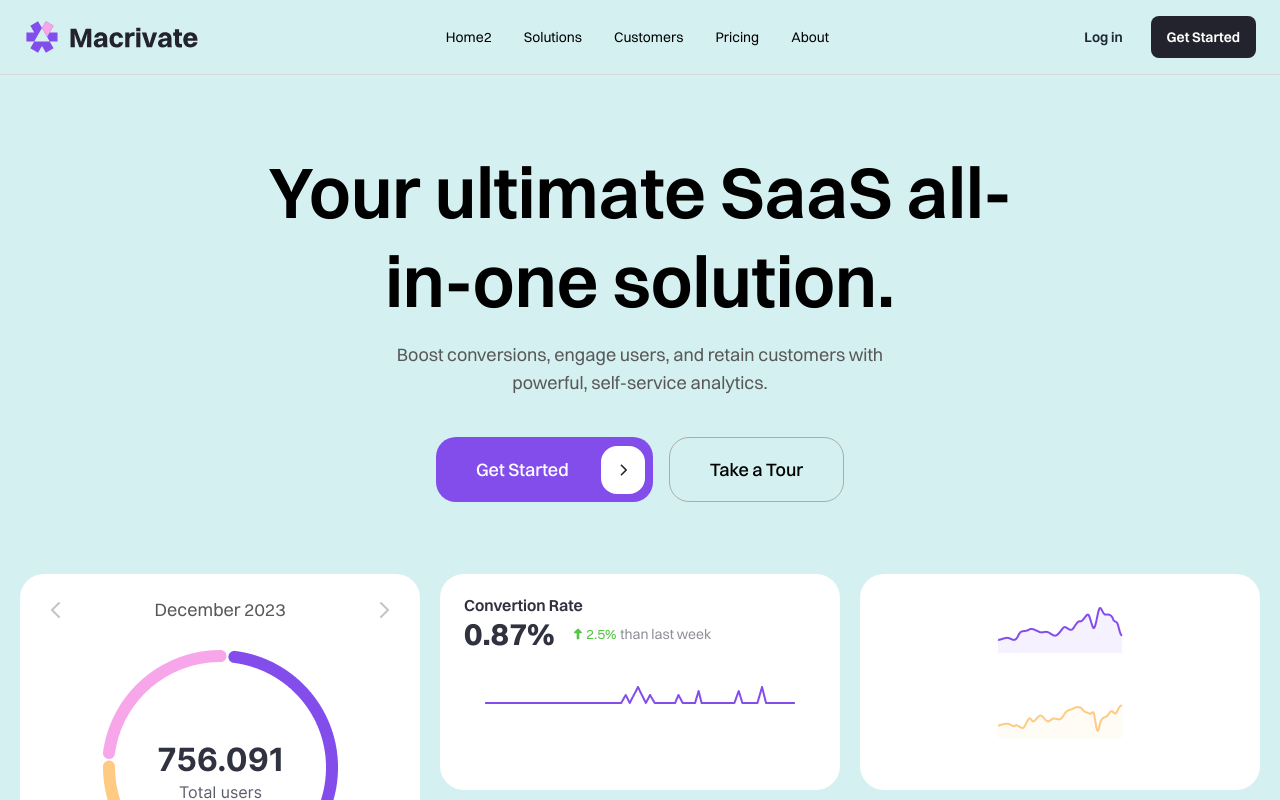
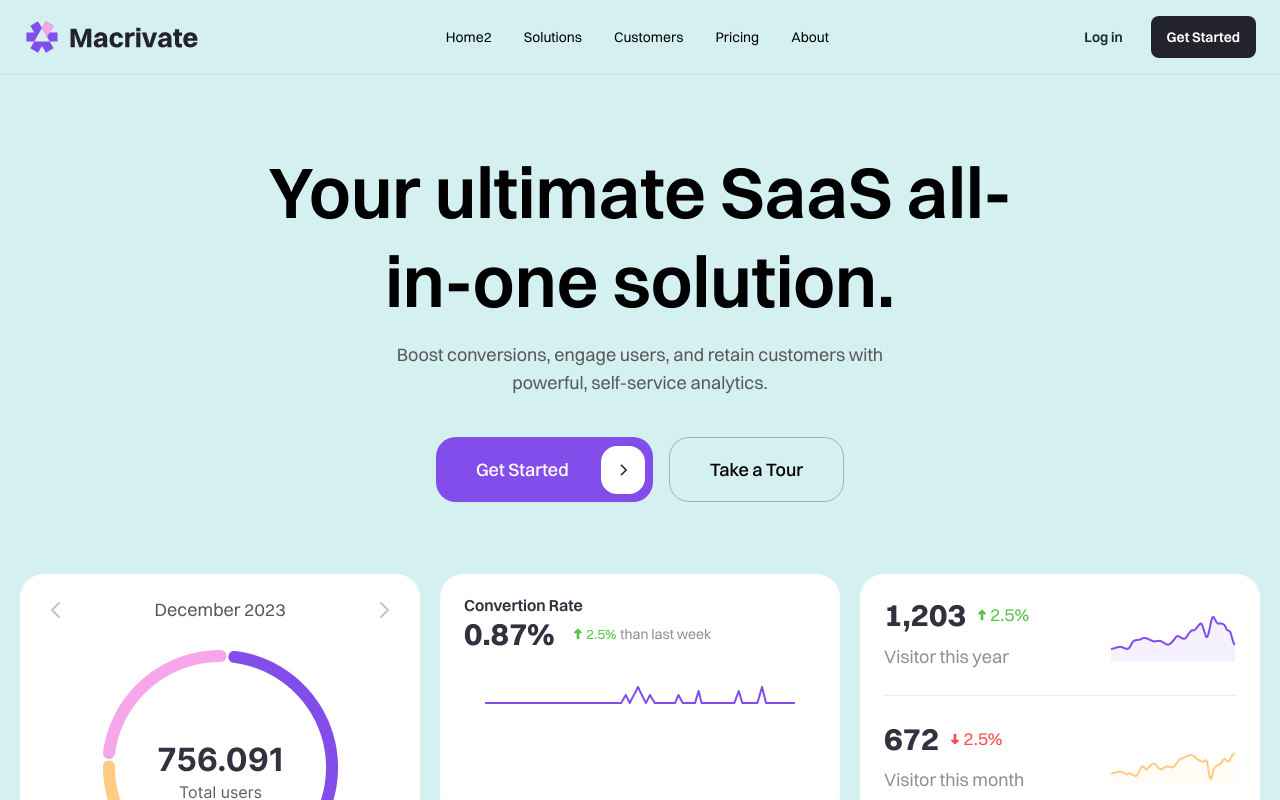
Before and after one commit to akramjonnuriddinov/programmeruz, a Vue app: page / in a window 1280 px wide. Shown: the top 800 px of the page. Built offline with nearby package versions, Linux system fonts and the light colour scheme; what @canvasjs/vue-charts would draw is missing.

Commit message:
Fix fourth-area styles

```diff
--- a/src/components/HomeHero.vue
+++ b/src/components/HomeHero.vue
@@ -42,7 +42,7 @@ import ChevronIcon from '@/components/icons/ChevronIcon.vue'
             </button>
           </div>
           <div class="flex justify-center mb-[28px]">
-            <img class="" src="../assets/img/dashboard/item1.png" alt="" />
+            <img src="../assets/img/dashboard/item1.png" alt="" />
           </div>
           <ul class="flex items-center justify-center">
             <li class="flex items-center mr-6">
@@ -72,13 +72,13 @@ import ChevronIcon from '@/components/icons/ChevronIcon.vue'
             </div>
           </div>
           <div class="flex justify-center">
-            <img class="" src="../assets/img/dashboard/item2.png" alt="" />
+            <img src="../assets/img/dashboard/item2.png" alt="" />
           </div>
         </div>
         <div class="third-area bg-white rounded-3xl p-6 pt-[22px]">
           <div class="mb-4">
             <div class="text-sm flex items-center justify-between mb-8">
-              <div class="">
+              <div>
                 <h3 class="text-[#30323F] font-semibold text-base leading-[19px]">
                   Convertion Rate
                 </h3>
@@ -94,19 +94,41 @@ import ChevronIcon from '@/components/icons/ChevronIcon.vue'
             </div>
           </div>
           <div class="flex justify-center">
-            <img class="" src="../assets/img/dashboard/item3.png" alt="" />
+            <img src="../assets/img/dashboard/item3.png" alt="" />
           </div>
         </div>
         <div class="fourth-area bg-white rounded-3xl p-6 pt-[22px]">
-          <div class="flex justify-center mb-[28px]">
-            <img class="" src="../assets/img/dashboard/item4.png" alt="" />
+          <div class="flex justify-between items-center pb-6 border-b border-[#EBECEF]">
+            <div>
+              <div class="flex items-center mb-2">
+                <span class="font-bold text-[32px] leading-[38.73px] text-[#30323F] mr-2"
+                  >1,203</span
+                >
+                <div class="flex items-center mr-1 text-[#57C347]">
+                  <img src="../assets/img/up-icon.svg" alt="" />
+                  <span>2.5%</span>
+                </div>
+              </div>
+              <span class="text-[#8E8F98]">Visitor this year</span>
+            </div>
+            <img src="../assets/img/dashboard/item4.png" alt="" />
           </div>
-          <div class="flex justify-center mb-[28px]">
-            <img class="" src="../assets/img/dashboard/item5.png" alt="" />
+          <div class="flex justify-between items-center pt-6">
+            <div>
+              <div class="flex items-center mb-2">
+                <span class="font-bold text-[32px] leading-[38.73px] text-[#30323F] mr-2">672</span>
+                <div class="flex items-center mr-1 text-[#FF4B4B]">
+                  <img src="../assets/img/down-icon.svg" alt="" />
+                  <span>2.5%</span>
+                </div>
+              </div>
+              <span class="text-[#8E8F98]">Visitor this month</span>
+            </div>
+            <img src="../assets/img/dashboard/item5.png" alt="" />
           </div>
         </div>
         <div class="fifth-area bg-white rounded-3xl p-6 pt-[22px]">
-          <img class="" src="../assets/img/dashboard/eye.png" alt="" />
+          <img src="../assets/img/dashboard/eye.png" alt="" />
         </div>
       </div>
       <!-- /DIAGRAM -->
```
